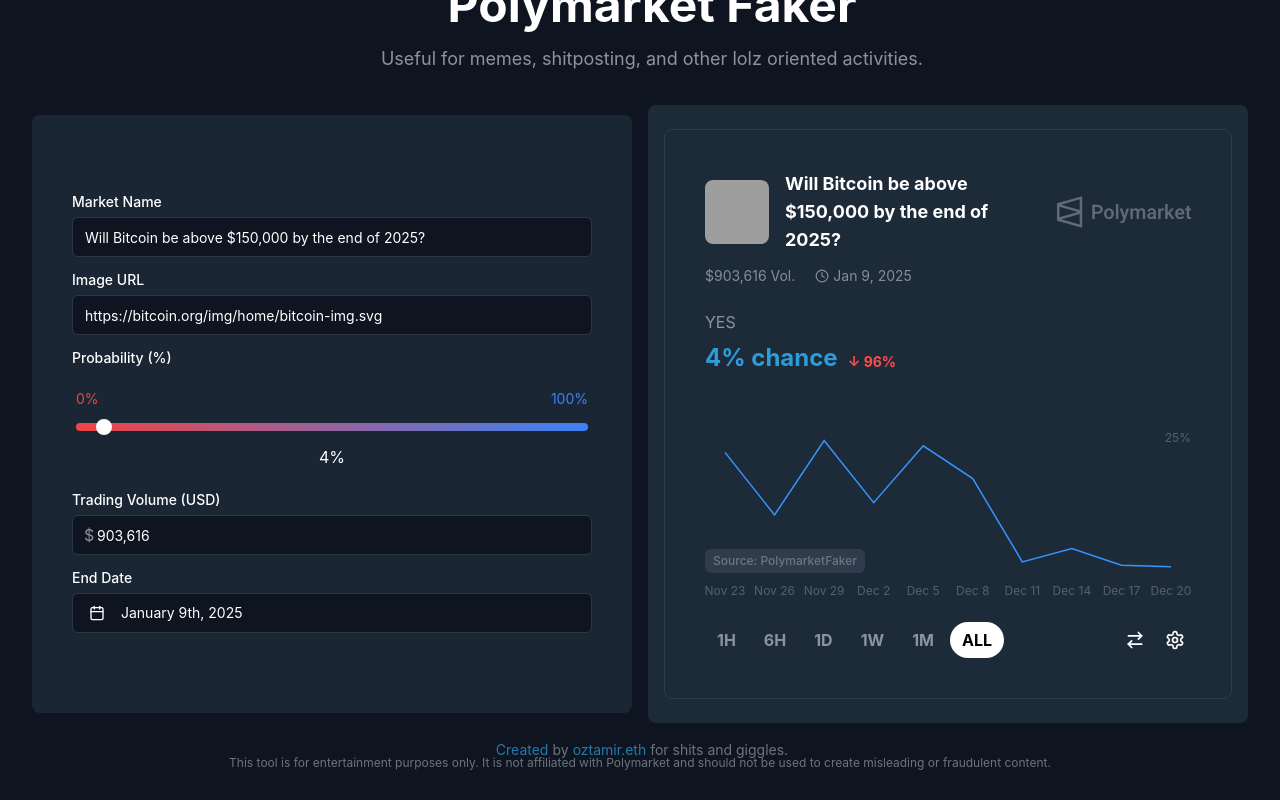
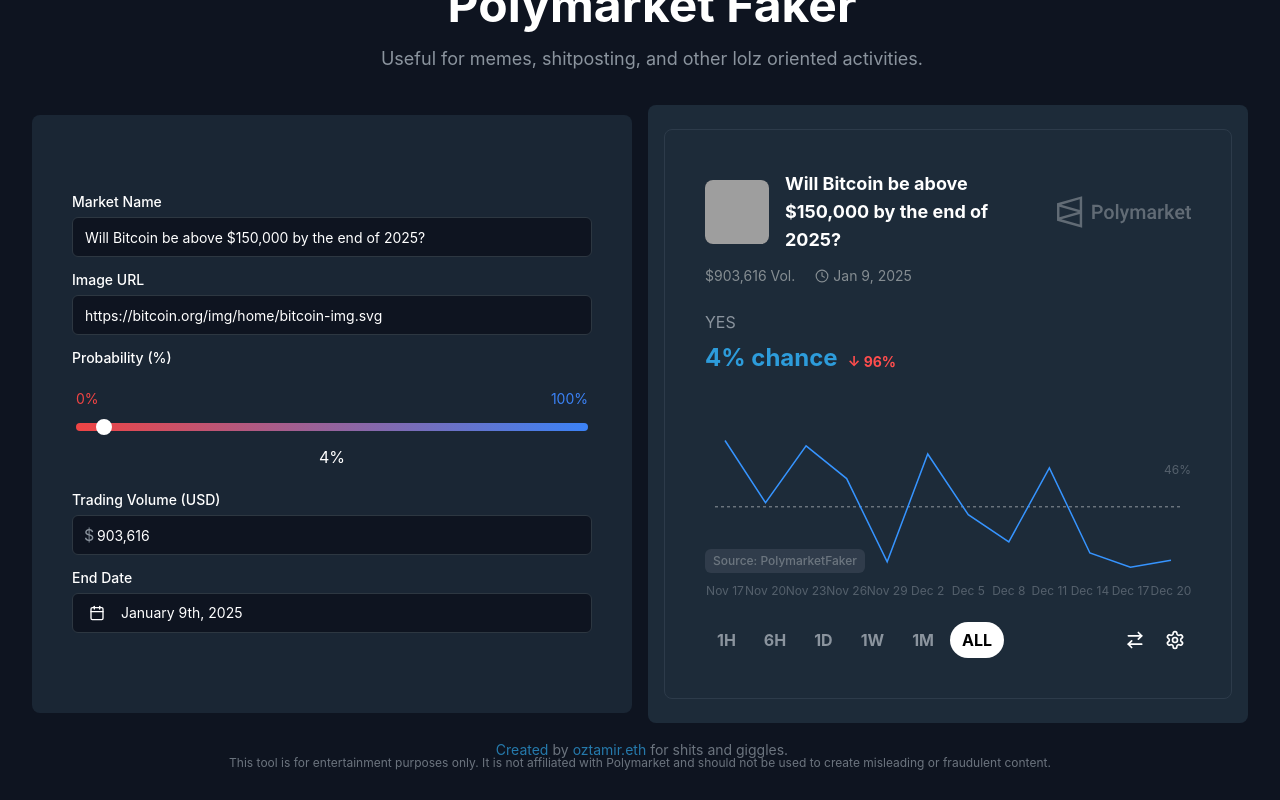
Before and after one commit to OzTamir/fake-polymarket, a React (Vite) app: page / in a window 1280 px wide. Built offline with nearby package versions, Linux system fonts and the light colour scheme; grey boxes are pictures that could not be loaded.

Commit message:
feat: trendline

```diff
--- a/src/components/MarketChart.tsx
+++ b/src/components/MarketChart.tsx
@@ -12,6 +12,10 @@
 }
 
 export function MarketChart({ data }: { data: ChartData[] }) {
+  const average = Math.round(
+    data.reduce((sum, point) => sum + point.value, 0) / data.length
+  );
+
   return (
     <div className="relative w-full h-full">
       <ResponsiveContainer width="100%" height="100%">
@@ -20,8 +24,8 @@
           margin={{ top: 5, right: 10, left: 10, bottom: 0 }}
         >
           <ReferenceLine
-            y={25}
-            stroke="#2D3741"
+            y={average}
+            stroke="#FFFFFF"
             strokeDasharray="3 3"
             opacity={0.5}
           />
@@ -49,8 +53,8 @@
       <div className="absolute left-0 bottom-[25px] text-xs text-[#babfc5] opacity-50 font-medium bg-gray-500/50 px-2 py-1 rounded-md">
         Source: PolymarketFaker
       </div>
-      <div className="absolute right-0 top-0 text-xs text-[#8B949E] opacity-50">
-        25%
+      <div className="absolute right-0 top-8 text-xs text-[#8B949E] opacity-50">
+        {average}%
       </div>
     </div>
   );
--- a/src/components/MarketView.tsx
+++ b/src/components/MarketView.tsx
@@ -6,7 +6,7 @@
 
 // Move sample data generation to a function
 function generateChartData(finalChance: number) {
-  const numberOfPoints = 10;
+  const numberOfPoints = 12;
   const result = [];
 
   for (let i = 0; i < numberOfPoints; i++) {
```
